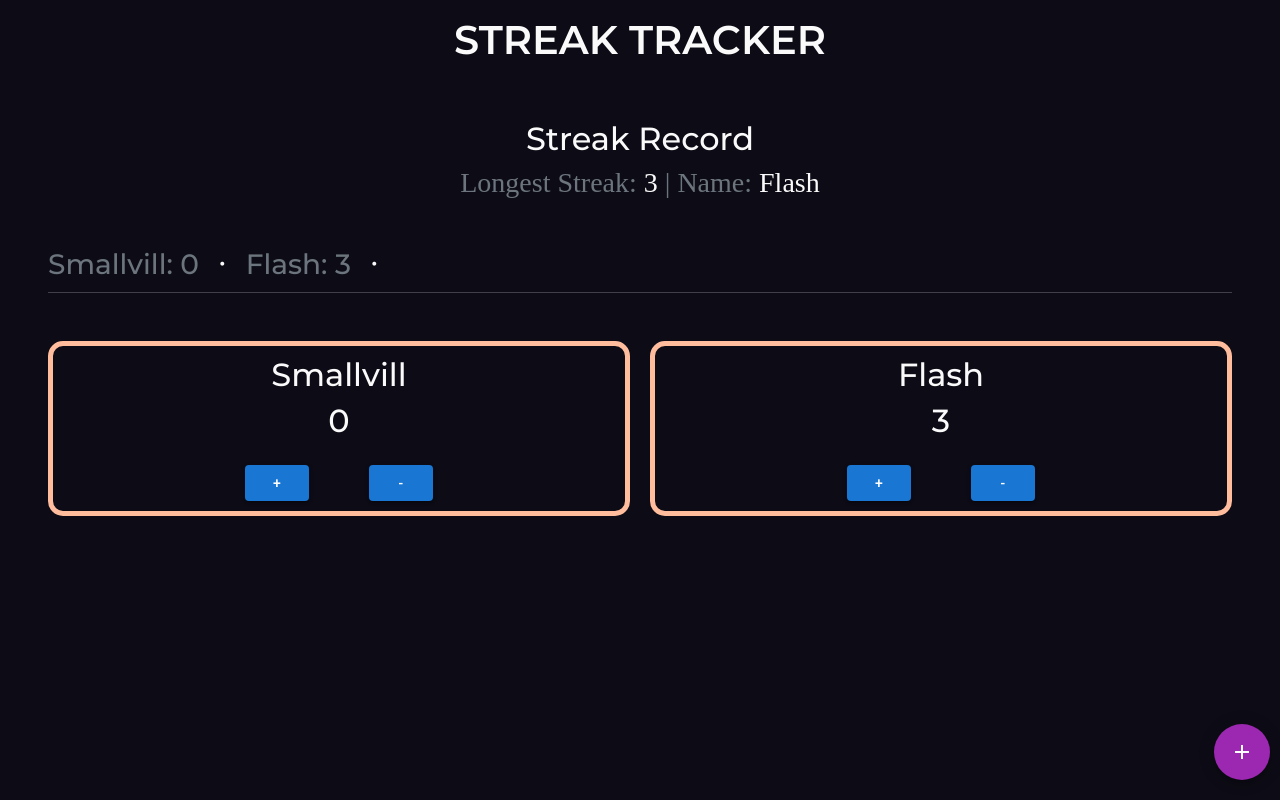
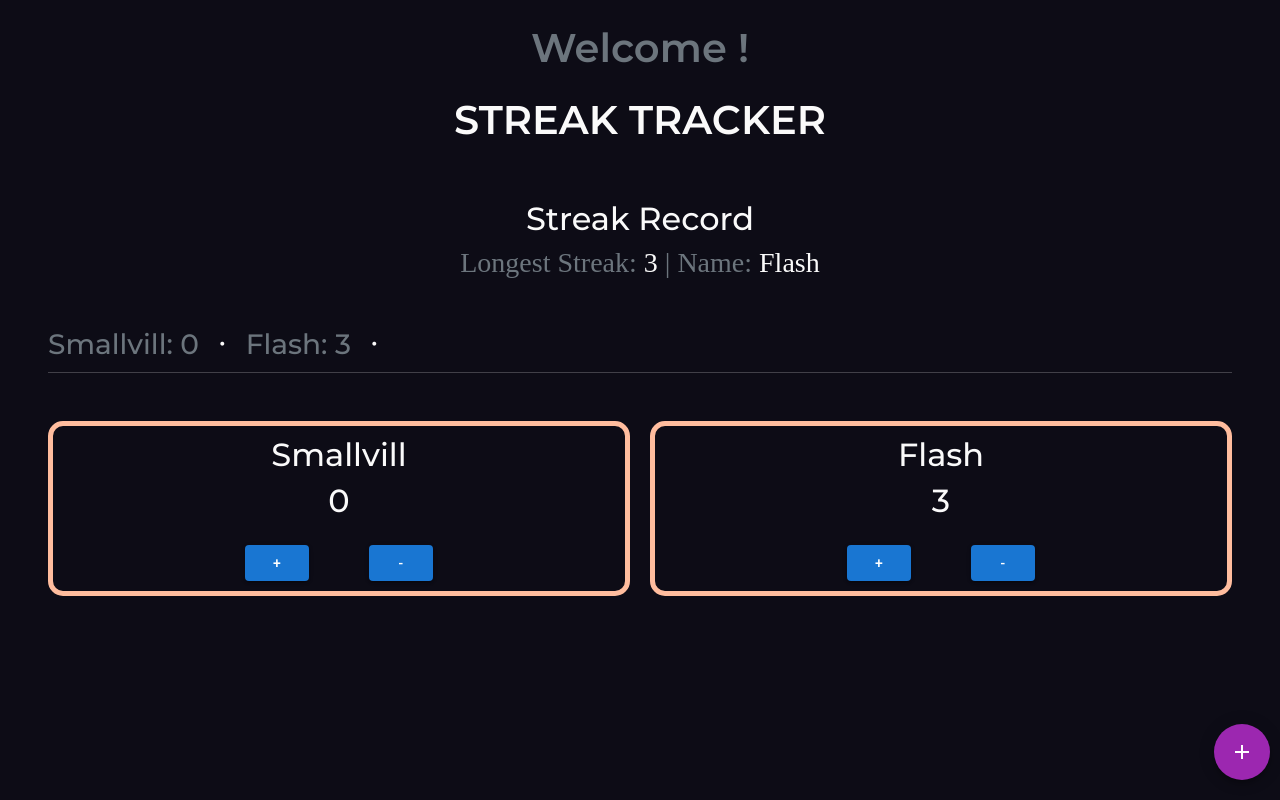
Before and after one commit to Joshuafrankle/streak-tracker, a React (Create React App) app: page / in a window 1280 px wide. Built offline with nearby package versions, Linux system fonts and the light colour scheme; no server answers; a web font is replaced by a local one.

Commit message:
Greeting message

```diff
--- a/src/pages/LandingPage.jsx
+++ b/src/pages/LandingPage.jsx
@@ -42,7 +42,7 @@ export default function LandingPage() {
         <p className="full-vh d-flex align-justify-center fs-2">Loading...</p>
       ) : (
         <main>
-          <h1>{firstName}</h1>
+          <h1 className="text-center my-4 text-muted">Welcome {firstName}!</h1>
           <section className="d-flex justify-content-center mt-3">
             <h1 className="streak-text">STREAK TRACKER</h1>
           </section>
```
